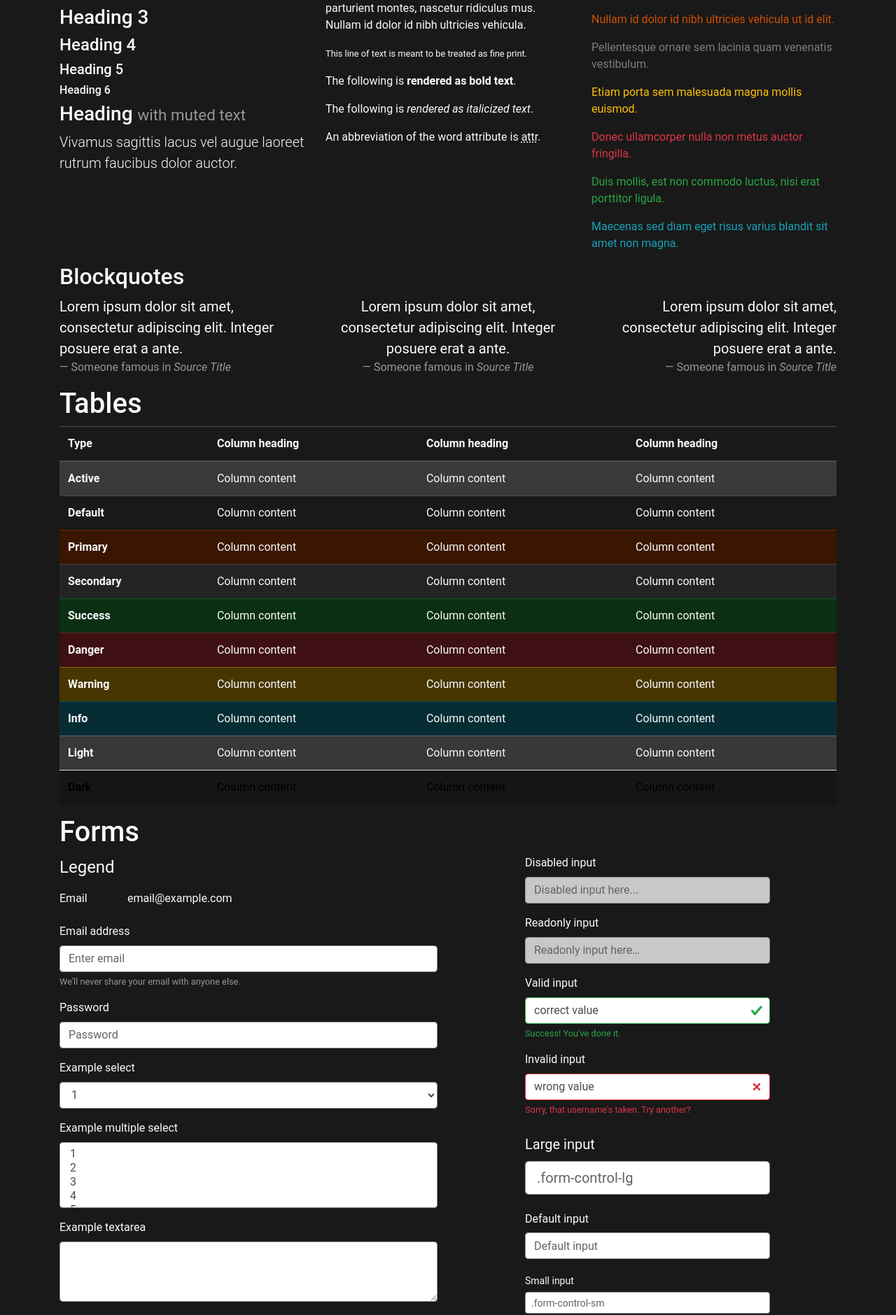
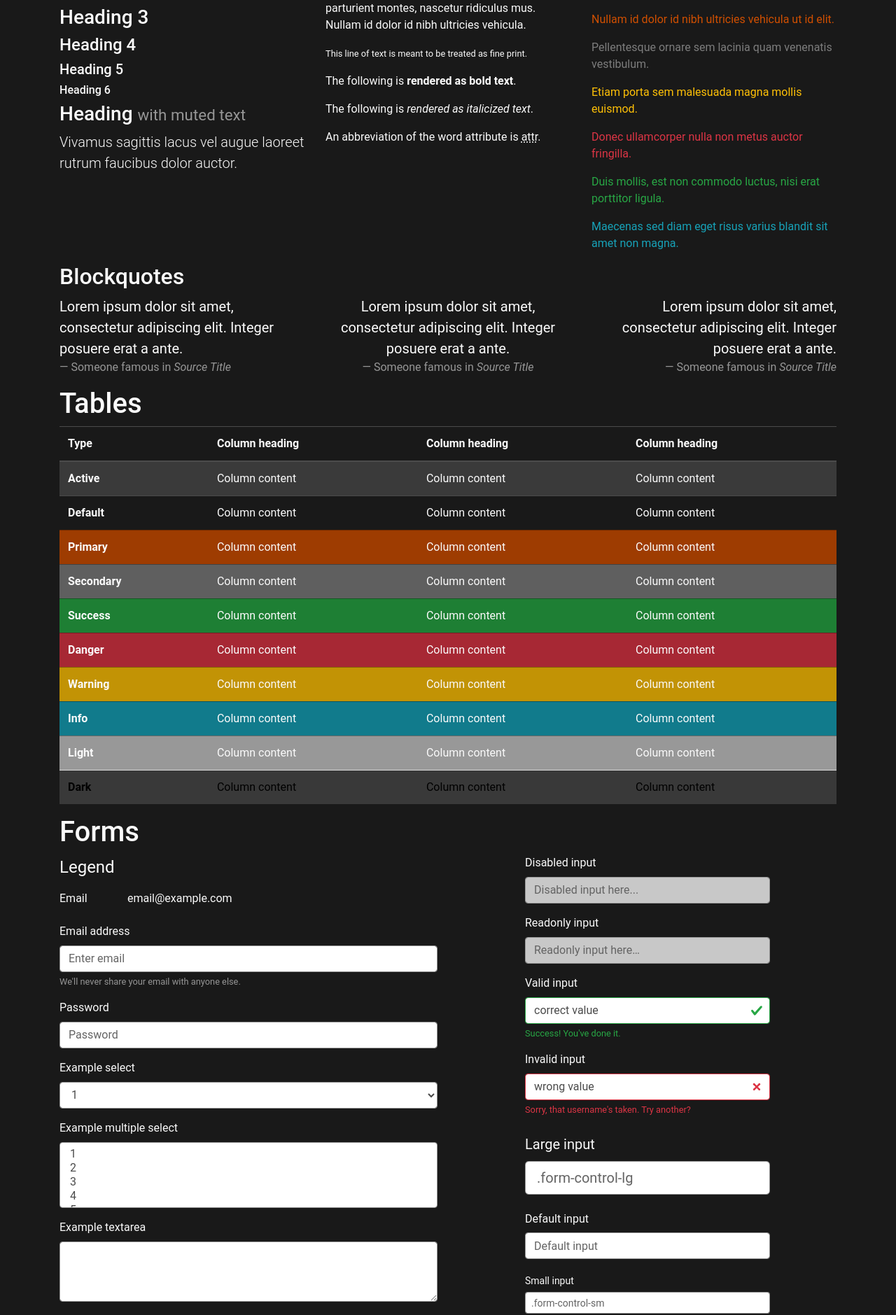
Before and after one commit to Steeff0/steeff0.github.io, a Jekyll site: the page built from bootstrap-test.html, in a window 1280 px wide. Shown: the part 1031-2910 px from the top of the page at 70% size. Built offline with Jekyll 4.4.1, drawn with Linux system fonts in a browser that asks for light colours; some web fonts are replaced.

Commit message:
Adjust bootstrap variables

```diff
--- a/_sass/_bootstrap-variables.scss
+++ b/_sass/_bootstrap-variables.scss
@@ -91,5 +91,5 @@ $table-dark-accent-bg:        rgba($black, .05) !default;
 $table-dark-hover-bg:         rgba($black, .075) !default;
 $table-dark-color:            $black !default;
 
-$table-bg-level:              9 !default;
+$table-bg-level:              3 !default;
 $table-border-level:          6 !default;
```
